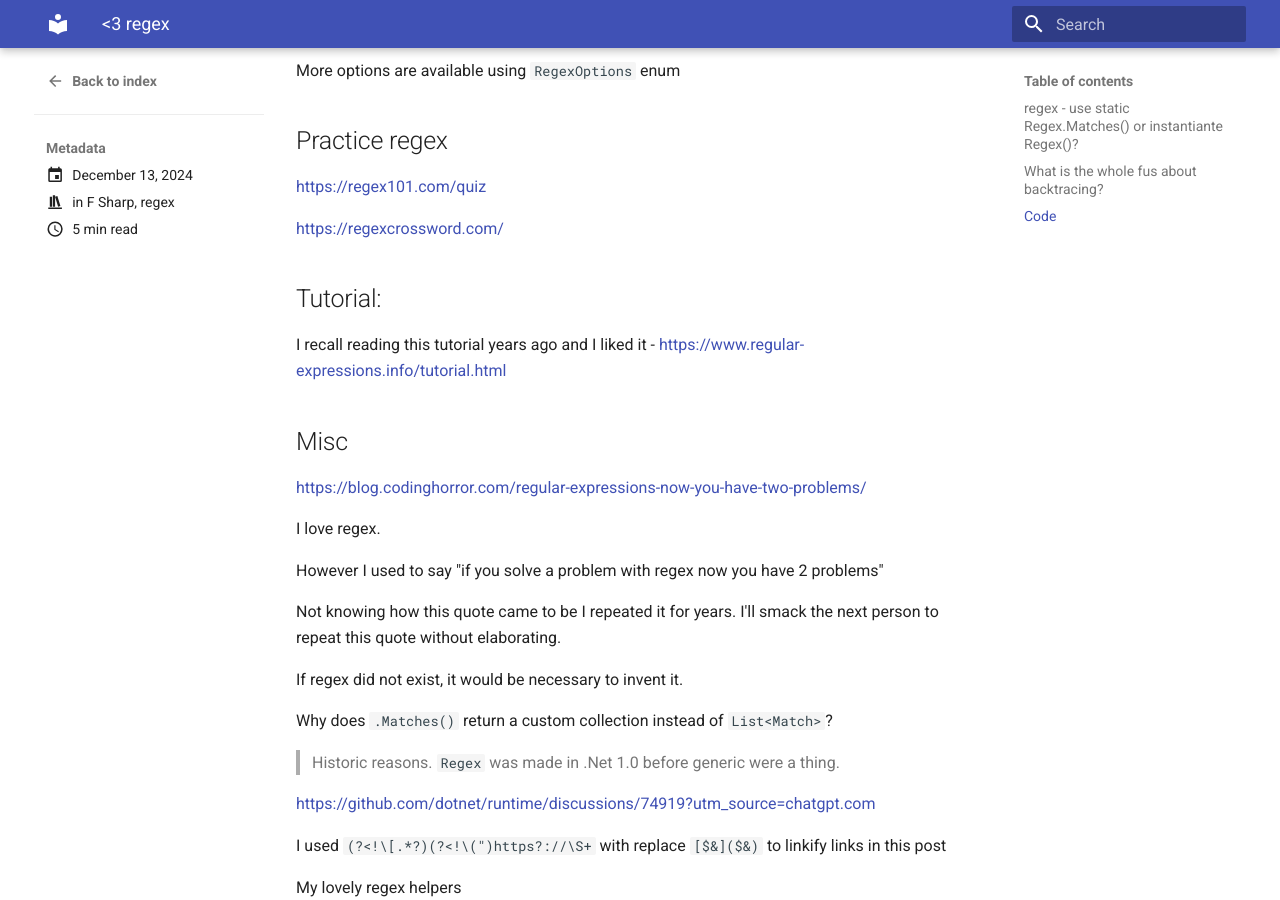
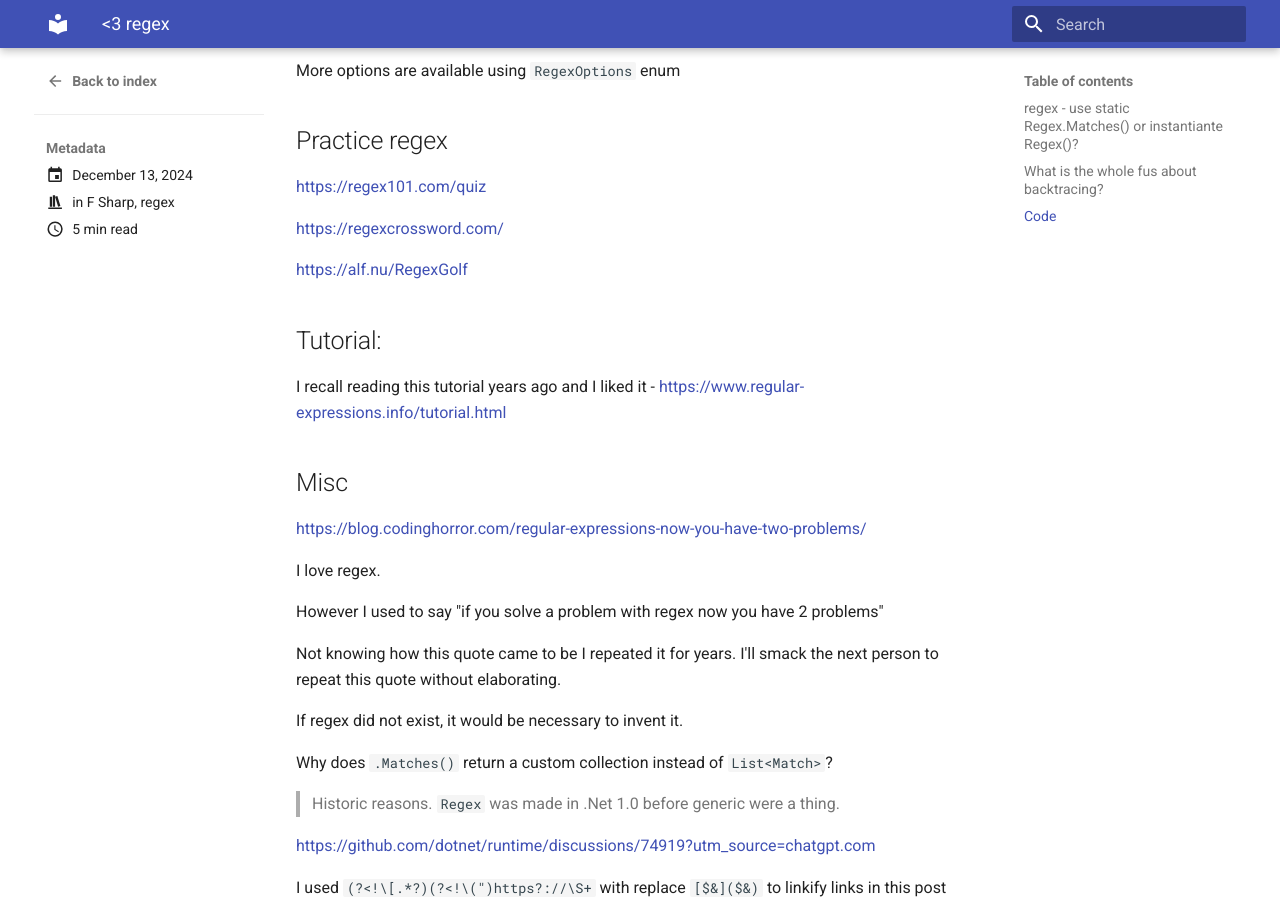
Before and after one commit to inwenis/blog, an MkDocs documentation site: the page built from docs/posts/post18.md, in a window 1280 px wide and 900 px high, scrolled down 4899 px. Built offline with MkDocs 1.6.1 and Material for MkDocs 9.7.7, drawn with Linux system fonts in a browser that asks for light colours; some of the changed lines change nothing that is shown.

Commit message:
add regex golf

```diff
--- a/docs/posts/post18.md
+++ b/docs/posts/post18.md
@@ -245,6 +245,8 @@ More options are available using `RegexOptions` enum
 
 [https://regexcrossword.com/](https://regexcrossword.com/)
 
+[https://alf.nu/RegexGolf](https://alf.nu/RegexGolf)
+
 ## Tutorial:
 
 I recall reading this tutorial years ago and I liked it - [https://www.regular-expressions.info/tutorial.html](https://www.regular-expressions.info/tutorial.html)
```
